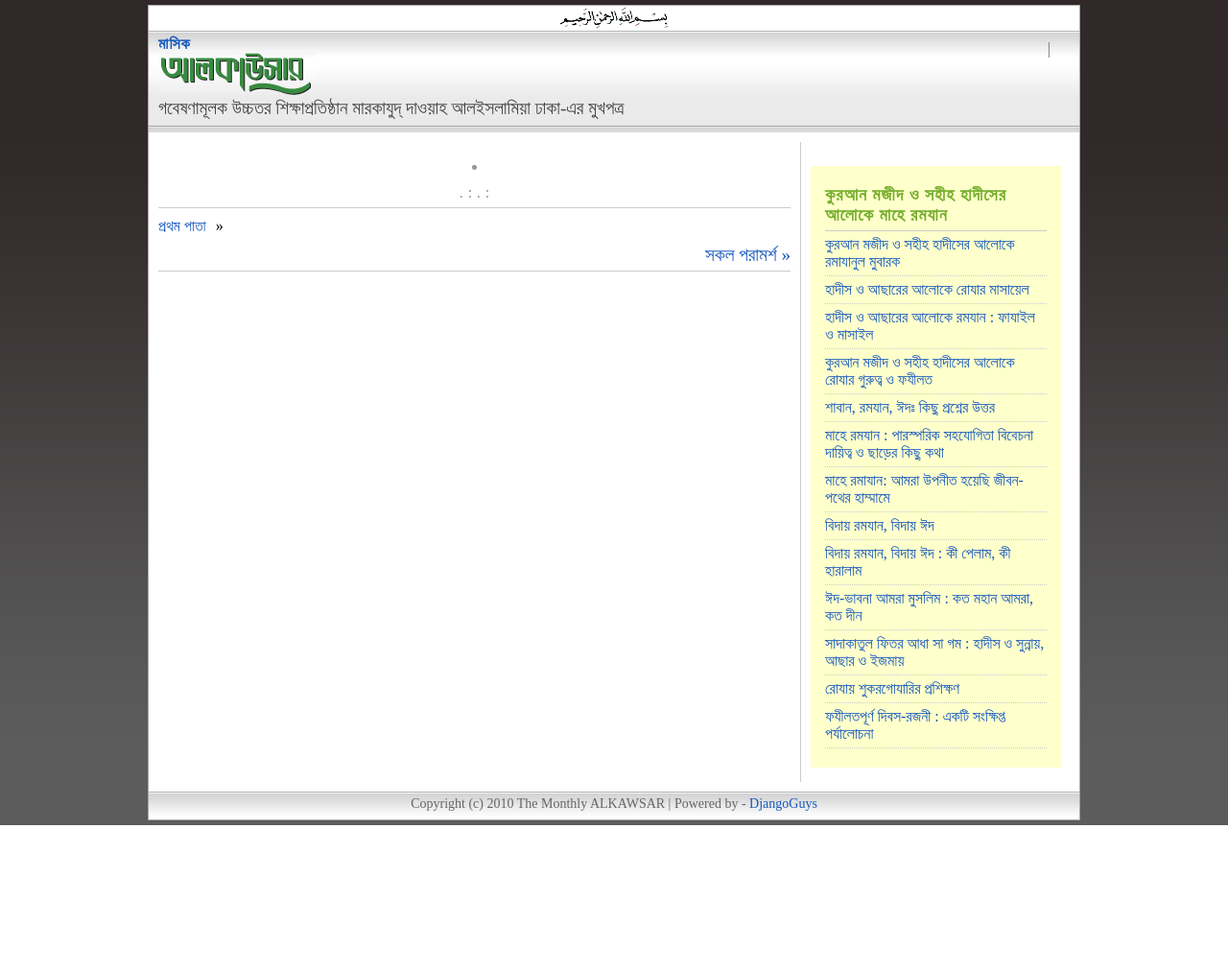
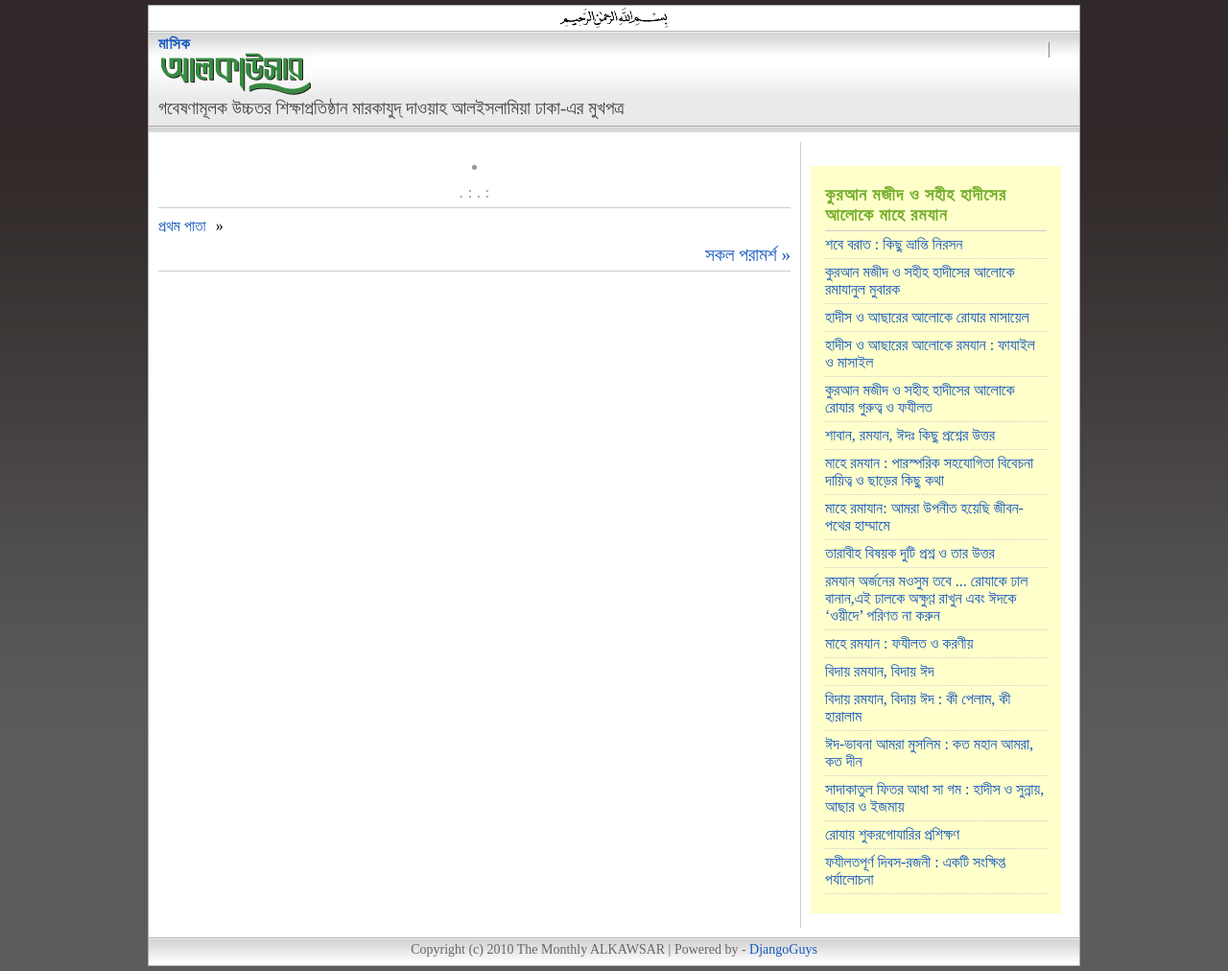
Before and after one commit to ershadul/alkawsarsite, a Django app: template templates/advices.html in a window 1280 px wide. Shown: the whole page at 96% size. Before the commit the page ends 860 px from the top, so only its background shows below. Run offline with Django 3.2, Linux system fonts and the light colour scheme; the template is opened without the code that fills it, so the values that code supplies are empty.

Commit message:
Add articles in ramadan

```diff
--- a/templates/snippets/ramadan_articles.html
+++ b/templates/snippets/ramadan_articles.html
@@ -1,6 +1,10 @@
 <div style="padding: 15px; margin-bottom: 10px; margin-top: 20px; background: #ffc">
     <h2 style="color: #75AF2D">কুরআন মজীদ ও সহীহ হাদীসের আলোকে মাহে রমযান</h2>
     <ul class="articles">
+        <li>
+            <a href="http://alkawsar.com/article/1547">শবে বরাত : কিছু ভ্রান্তি নিরসন
+            </a>
+        </li>
         <li>
             <a href="http://alkawsar.com/article/641">কুরআন মজীদ ও সহীহ হাদীসের আলোকে রমাযানুল মুবারক</a>
         </li>
@@ -22,6 +26,19 @@
         </li>
         <li>
             <a href="http://alkawsar.com/article/250">মাহে রমাযান: আমরা উপনীত হয়েছি জীবন-পথের হাম্মামে</a>
+        </li>
+        <li>
+            <a href="http://alkawsar.com/article/1527">তারাবীহ বিষয়ক দুটি প্রশ্ন ও তার উত্তর
+            </a>
+        </li>
+        <li>
+            <a href="http://alkawsar.com/article/1524">রমযান অর্জনের মওসুম তবে ... রোযাকে ঢাল বানান,এই ঢালকে অক্ষুণ্ণ রাখুন এবং ঈদকে ‘ওয়ীদে’ পরিণত না করুন
+            </a>
+        </li>
+
+        <li>
+            <a href="http://alkawsar.com/article/1548">মাহে রমযান : ফযীলত ও করণীয়
+            </a>
         </li>
         <li>
             <a href="http://alkawsar.com/article/715">বিদায় রমযান, বিদায় ঈদ
```
